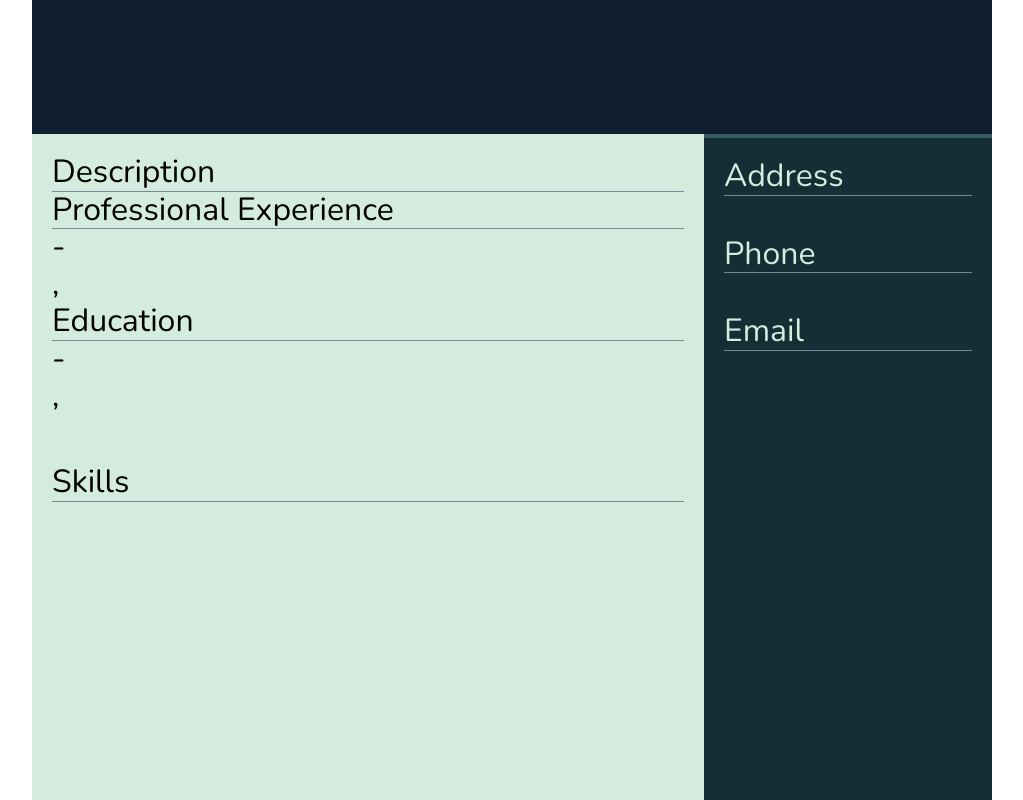
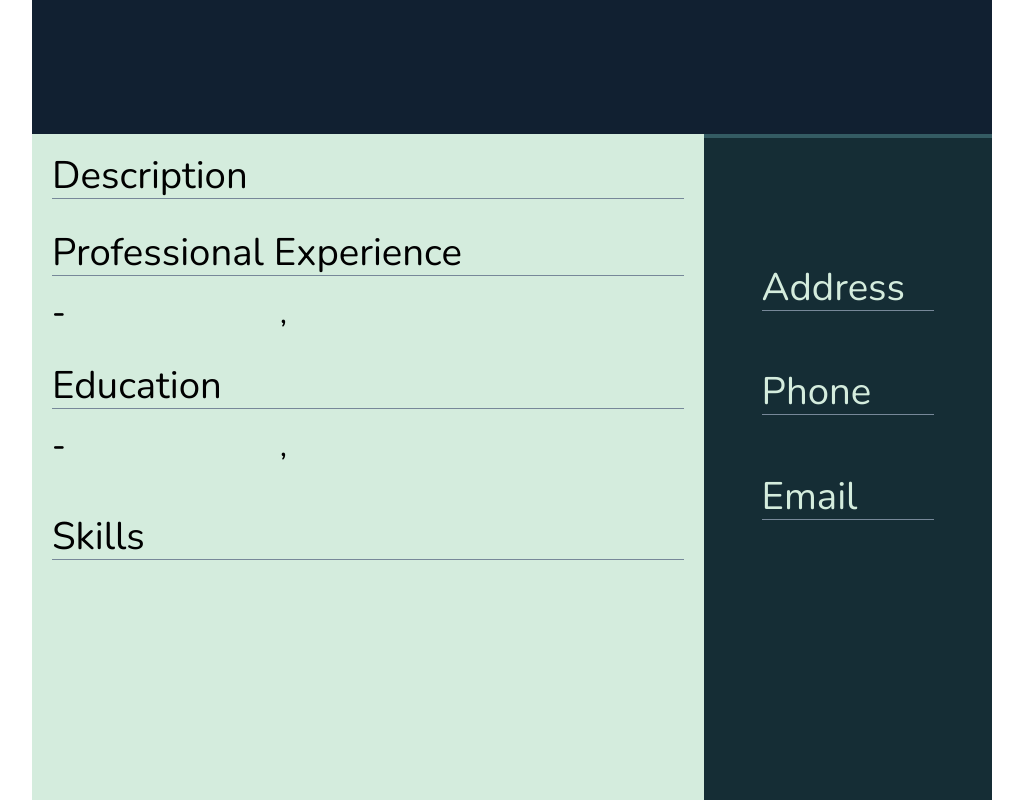
Before and after one commit to leau-void/cv-app, a React (Create React App) app: page / in a window 1280 px wide. Shown: the part 1180-1980 px from the top of the page, without its empty margins (128-1151 px from the left). Built offline with nearby package versions, Linux system fonts and the light colour scheme.

Commit message:
done CV styling, now form

```diff
--- a/src/components/CV.js
+++ b/src/components/CV.js
@@ -58,15 +58,15 @@ class CV extends Component {
         <div className="CV__sidebar">
           <div>
             <div className="CV__zone-title">Address</div>
-            <div className="CV__main-info">{general.address}</div>
+            <div className="CV__secondary-info">{general.address}</div>
           </div>
           <div>
             <div className="CV__zone-title">Phone</div>
-            <div className="CV__main-info">{general.phone}</div>
+            <div className="CV__secondary-info">{general.phone}</div>
           </div>
           <div>
             <div className="CV__zone-title">Email</div>
-            <div className="CV__main-info CV__email">{general.email}</div>
+            <div className="CV__secondary-info CV__email">{general.email}</div>
           </div>
         </div>
         <footer className="CV__footer"></footer>
--- a/src/data/defaultState.js
+++ b/src/data/defaultState.js
@@ -7,6 +7,7 @@ const defaultState = {
     email: "",
     description: "",
   },
+
   professional: [
     {
       title: "",
@@ -25,6 +26,7 @@ const defaultState = {
       to: "",
     },
   ],
+
   skills: {
     current: "",
     saved: [],
--- a/src/data/exampleState.js
+++ b/src/data/exampleState.js
@@ -19,7 +19,7 @@ const exampleState = {
     },
     {
       title: "Lead Software Engineer",
-      company: "Mozilla Corporation",
+      company: "Mozilla Fdn.",
       city: "Mountain View, CA",
       from: "2016",
       to: "2019",
--- a/src/styles/cv.css
+++ b/src/styles/cv.css
@@ -1,4 +1,4 @@
-@import url("https://fonts.googleapis.com/css2?family=Nunito:wght@300;400;700&display=swap");
+@import url("https://fonts.googleapis.com/css2?family=Nunito:wght@300;400;600;700&display=swap");
 
 .CV {
   min-height: 100%;
@@ -48,16 +48,44 @@
   padding: 20px;
 }
 
-.CV__zone  {
+.CV__zone {
+  margin-bottom: 1em;
 }
 
 .CV__zone-title {
   width: 100%;
   border-bottom: 1px solid lightslategray;
   font-weight: 400;
+  font-size: 1.2em;
+  margin-bottom: 0.5em;
+}
+
+.CV__entry {
+  display: flex;
+  justify-content: flex-start;
+}
+
+.CV__dates {
+  font-weight: 600;
+  height: 100%;
+  min-height: 100%;
+  width: 32%;
+}
+
+.CV__info {
+  margin-left: 0.8em;
+}
+
+.CV__main-info {
+  font-weight: 600;
+}
+
+.CV__secondary-info {
+  font-weight: 300;
 }
 
 .CV__description {
+  margin-left: 0.5em;
 }
 
 .CV__sidebar {
@@ -66,7 +94,8 @@
   background-color: #152d35;
   border-top: 4px solid #345b63;
   border-bottom: 4px solid #345b63;
-  padding: 20px;
+  padding: 1.8em;
+  padding-top: 4em;
   display: flex;
   flex-direction: column;
   gap: 5vh;
@@ -74,6 +103,7 @@
 
 .CV__email {
   font-size: 0.8em;
+  font-weight: 500;
 }
 
 .CV__skills {
@@ -83,6 +113,7 @@
 .CV__skill-list {
   display: flex;
   justify-content: space-evenly;
+  margin-top: 1em;
 }
 
 .CV__skill {
--- a/src/styles/preview.css
+++ b/src/styles/preview.css
@@ -16,3 +16,9 @@
     margin: 0;
   }
 }
+
+@media screen and (max-width: 500px) {
+  .print-container {
+    margin-bottom: calc(-10vw + 100px);
+  }
+}
```
